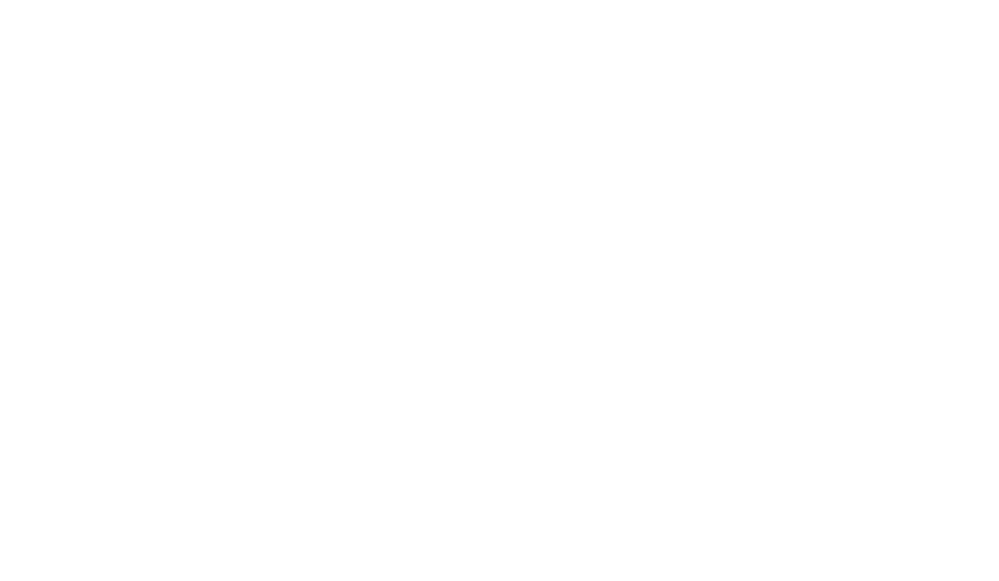
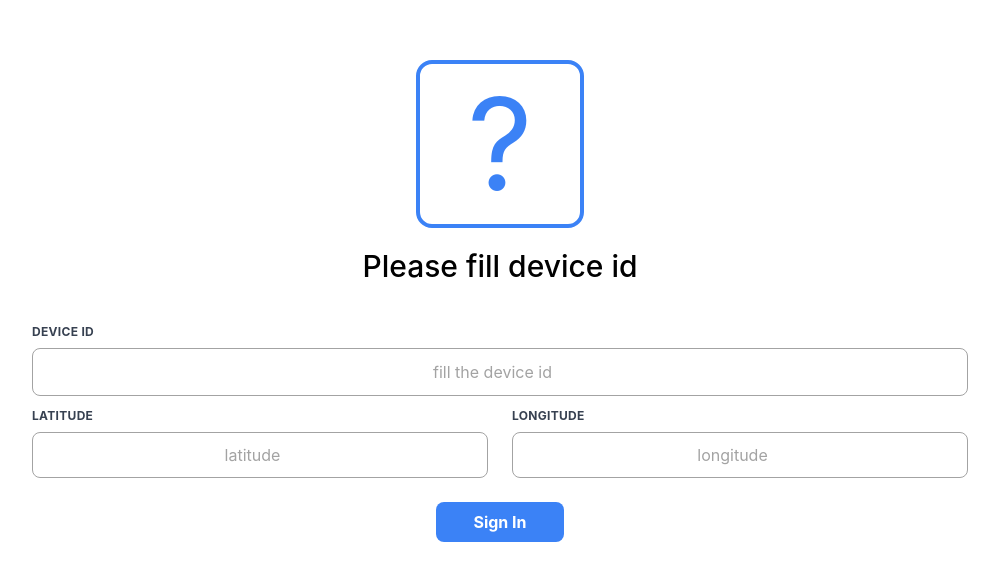
Before and after one commit to cilabcmu/fire-elephant-install-app, a React (Vite) app: page / in a window 1280 px wide. Shown: the part 119-700 px from the top of the page, without its empty margins (140-1139 px from the left). Built offline with nearby package versions, Linux system fonts and the light colour scheme.

Commit message:
init app

```diff
--- a/src/App.tsx
+++ b/src/App.tsx
@@ -1,10 +1,17 @@
 import { useState } from "react";
 import "./App.css";
+import Form from "./components/form";
+import Menu from "./components/menu";
+import Status from "./components/status";
 
 function App() {
-  const [count, setCount] = useState(0);
-
-  return <></>;
+  return (
+    <div className="flex flex-col justify-center items-center w-full h-screen ">
+      <Menu/>
+      <Status />
+      <Form />
+    </div>
+  );
 }
 
 export default App;
--- /dev/null
+++ b/src/components/form.tsx
@@ -0,0 +1,51 @@
+import { COLOR } from "../public/color";
+
+const Form = () => {
+  return (
+    <div className="flex flex-col justify-center items-center w-9/12 ">
+      <form className="w-full mb-3">
+        <div className="w-full px-3">
+          <label className="block uppercase tracking-wide text-gray-700 text-xs font-bold mb-2" htmlFor="id">
+            device id
+          </label>
+          <input
+            className={`appearance-none h-12 block w-full bg-white text-gray-700 text-center border border-neutral-400 rounded-lg py-3 px-4 mb-3 leading-tight placeholder-neutral-400 focus:outline-none focus:placeholder-white`}
+            id="id"
+            type="number"
+            placeholder="fill the device id"
+          />
+        </div>
+        <div className="flex flex-wrap ">
+          <div className="w-2/4 px-3 ">
+            <label className="block uppercase tracking-wide text-gray-700 text-xs font-bold mb-2" htmlFor="lat">
+              latitude
+            </label>
+            <input
+              className="appearance-none block w-full bg-white text-gray-700 text-center border border-neutral-400 rounded-lg py-3 px-4 mb-3 leading-tight placeholder-neutral-400 focus:outline-none focus:placeholder-white"
+              id="lat"
+              type="number"
+              placeholder="latitude"
+            />
+          </div>
+          <div className="w-2/4  md:w-1/2 px-3">
+            <label className="block uppercase tracking-wide text-gray-700 text-xs font-bold mb-2" htmlFor="long">
+              longitude
+            </label>
+            <input
+              className="appearance-none block w-full bg-white text-gray-700 text-center border border-neutral-400 rounded-lg py-3 px-4 mb-3 leading-tight placeholder-neutral-400 focus:outline-none focus:placeholder-white "
+              id="long"
+              type="number"
+              placeholder="longitude"
+            />
+          </div>
+        </div>
+      </form>
+
+      <button className={`bg-blue-500 hover:bg-blue-700 w-32 text-white font-bold py-2 px-4 rounded-lg`} type="button">
+        Sign In
+      </button>
+    </div>
+  );
+};
+
+export default Form;
--- /dev/null
+++ b/src/components/menu.tsx
@@ -0,0 +1,5 @@
+const Menu = () => {
+    return <></>
+}
+
+export default Menu
--- /dev/null
+++ b/src/components/status.tsx
@@ -0,0 +1,21 @@
+import { COLOR } from "../public/color";
+
+const Status = () => {
+  const flag = false;
+  return (
+    <div className="flex flex-col justify-center items-center w-full p-10">
+      <div
+        className={
+          flag
+            ? "flex justify-center items-center box-content h-32 w-32 p-4  border border-4 rounded-2xl"
+            : `flex justify-center items-center box-content h-32 w-32 p-4  border border-4 rounded-2xl border-blue-500`
+        }
+      >
+        <div className={flag ? "text-9xl" : `text-9xl text-blue-500`}>?</div>
+      </div>
+      <div className={`flex justify-center items-center mt-5 text-3xl font-medium`}>Please fill device id</div>
+    </div>
+  );
+};
+
+export default Status;
--- /dev/null
+++ b/src/public/color.ts
@@ -0,0 +1,8 @@
+export const COLOR = {
+  lightGray: "#F2F3F5",
+  gray: "#797979",
+  blue: "#3B82F6",
+  orange: "#F97316",
+  green: "#22C55E",
+  red: "#EF4444",
+};
--- a/tailwind.config.js
+++ b/tailwind.config.js
@@ -1,4 +1,5 @@
 module.exports = {
+  mode: 'jit',
   content: ["./src/**/*.{js,jsx,ts,tsx}"],
   theme: {
     extend: {},
```
